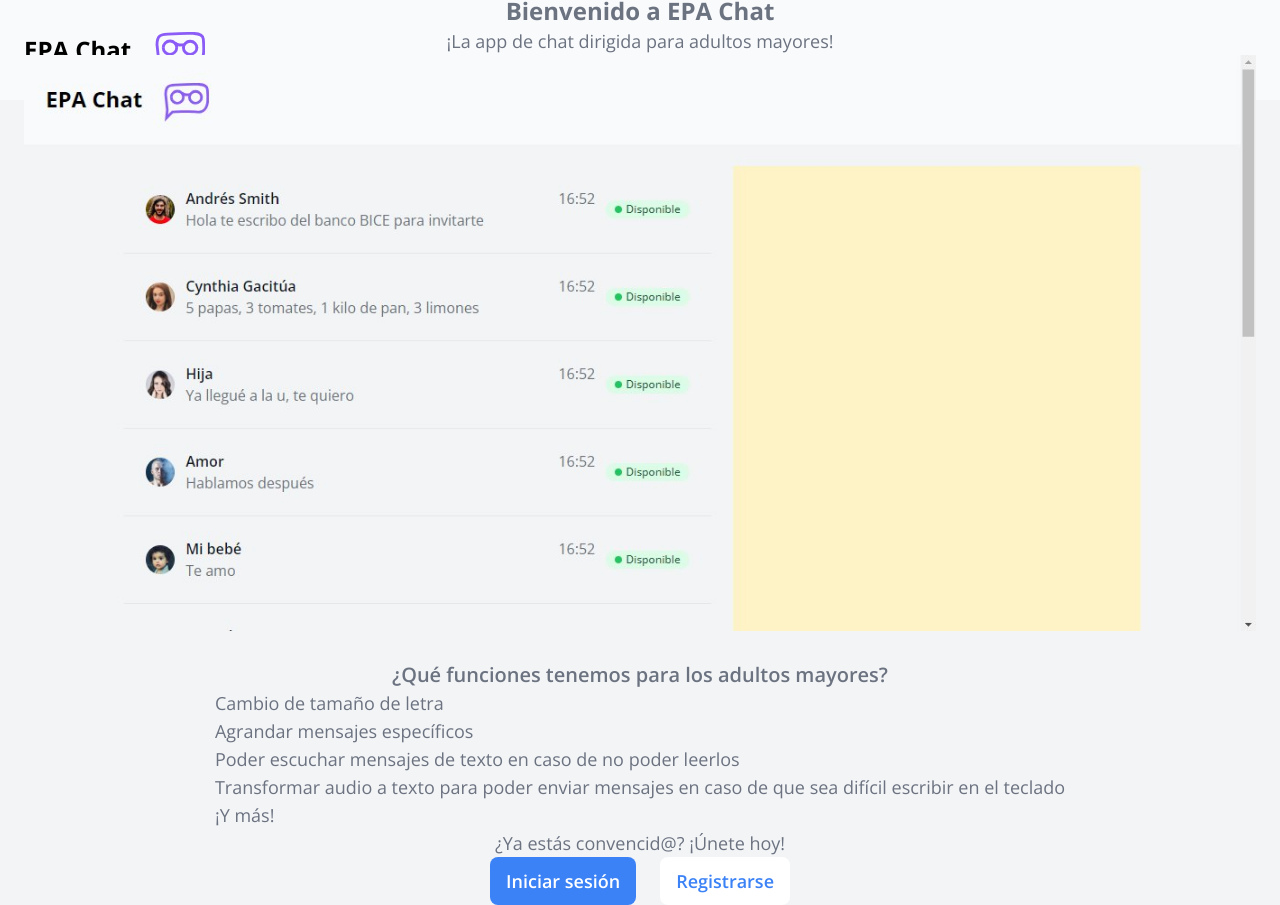
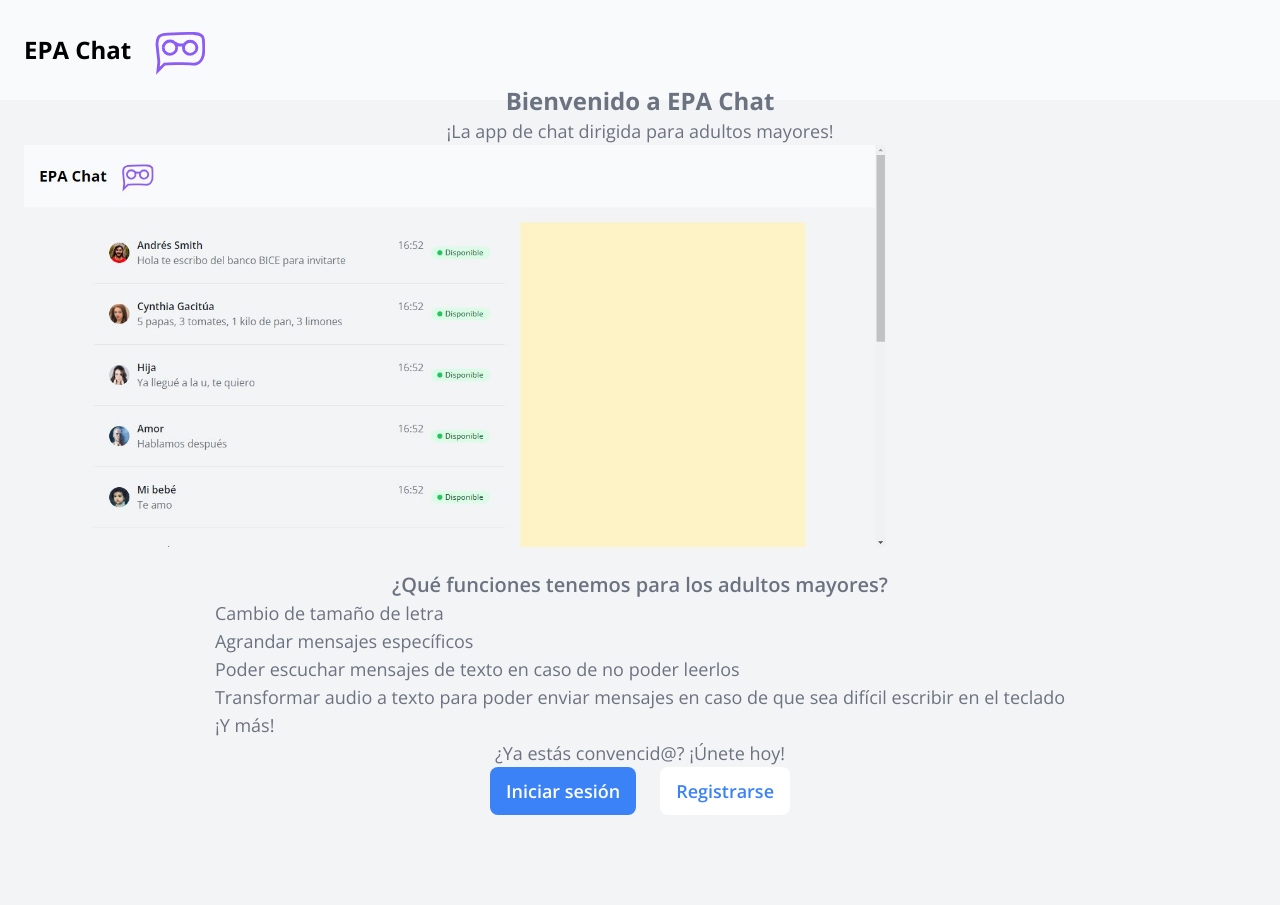
Before and after one commit to eanorambuena/EPA_frontend, a React (Vite) app: page / in a window 1280 px wide. After the commit the page ends 815 px from the top, so only its background shows below. Built offline with nearby package versions, Linux system fonts and the light colour scheme.

Commit message:
fix: image width

```diff
--- a/src/components/ImageGallery.tsx
+++ b/src/components/ImageGallery.tsx
@@ -30,7 +30,7 @@ const ImageGallery = ({ images }) => {
   return (
     <div className="image-gallery">
       <button
-        className={`transition active:scale-150 ease-in-out duration-200 z-50 motion-reduce:transition-none motion-reduce:hover:transform-none`}
+        className={`display: flex max-w-[80%] md:max-w-[70%] transition active:scale-150 ease-in-out duration-200 z-50 motion-reduce:transition-none motion-reduce:hover:transform-none`}
       >
         <img
         src={images[imageIndex]}
```
